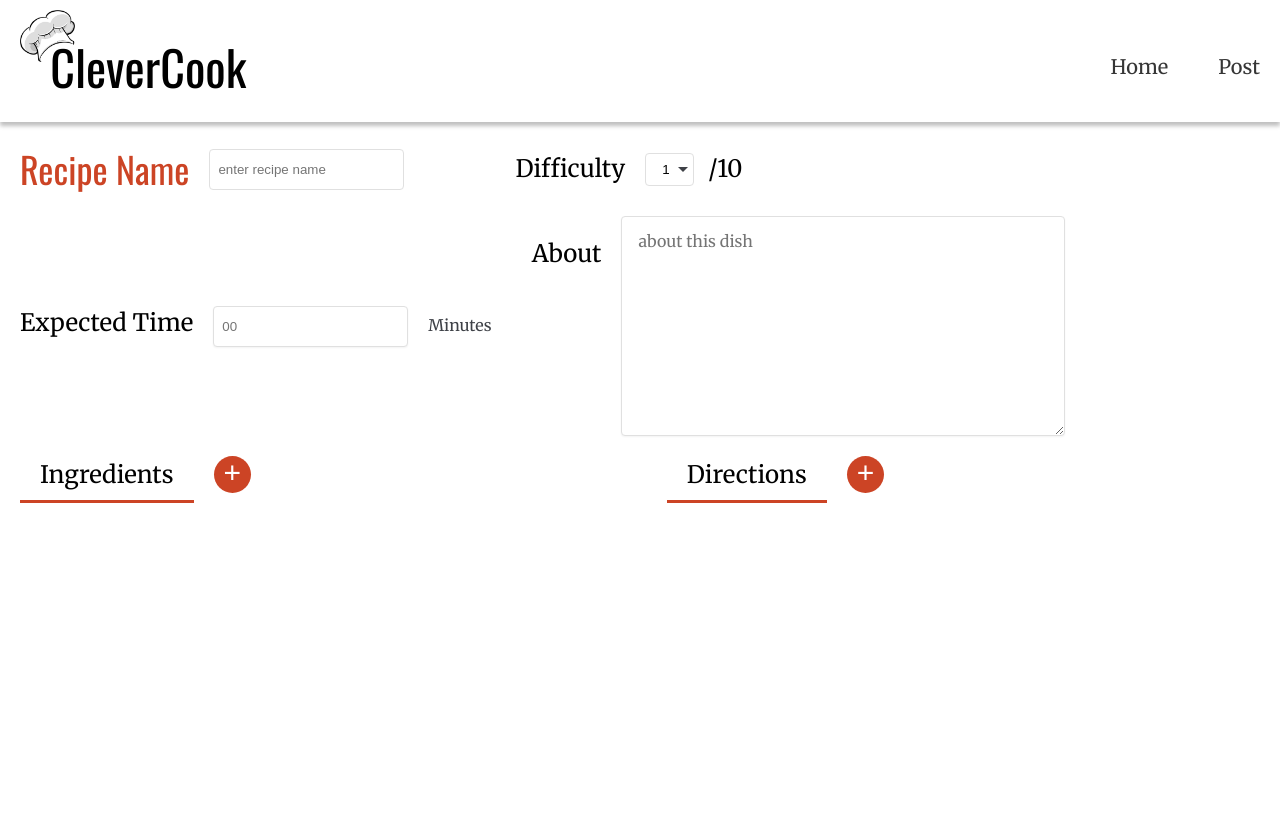
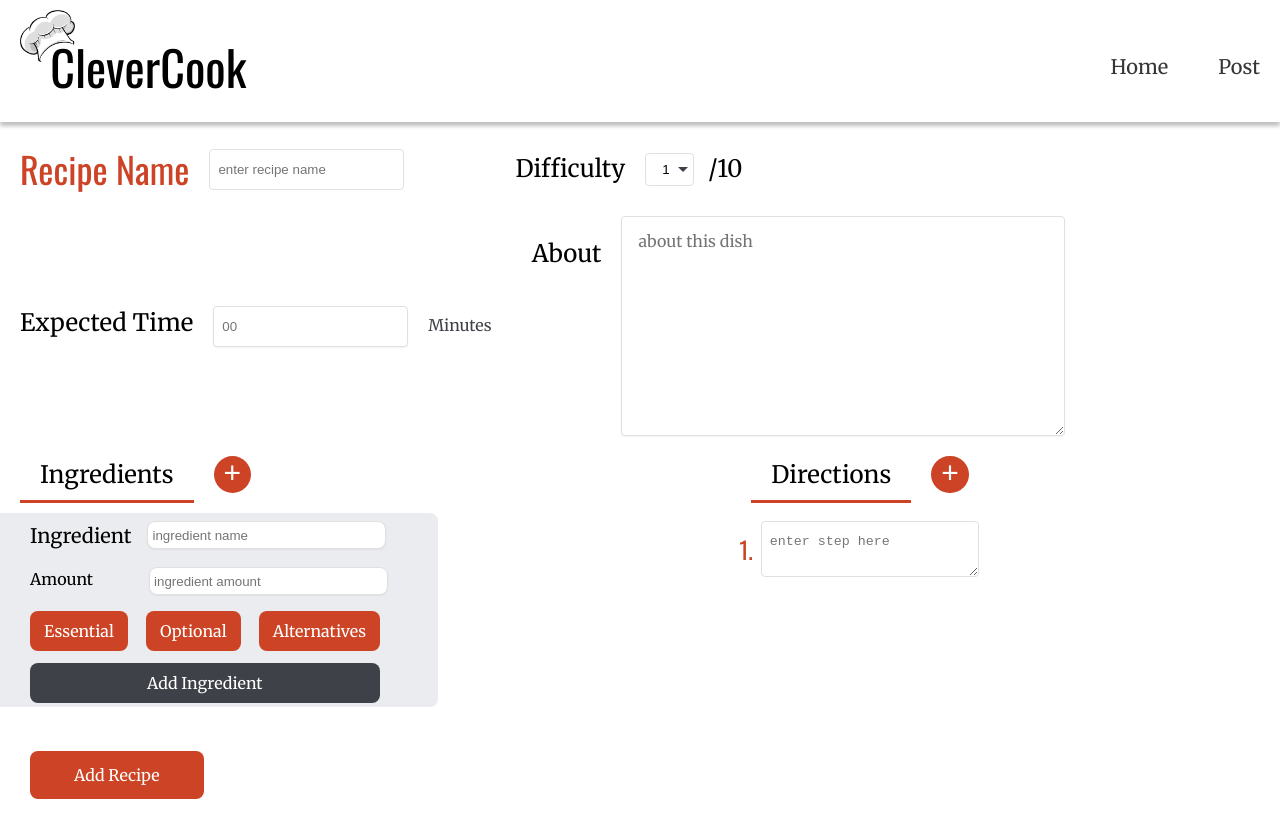
Before and after one commit to ampiaget/HCIProject, a React app in the folder prototype/client/: page /add in a window 1280 px wide. Shown: the top 838 px of the page. Before the commit the page ends 800 px from the top, so only its background shows below. Built offline with nearby package versions, Linux system fonts and the light colour scheme.

Commit message:
implement add ingredient and add instruction for post
users can add ingredients and add instructions to the a recipe

```diff
--- a/prototype/client/src/components/Add/Add.css
+++ b/prototype/client/src/components/Add/Add.css
@@ -229,7 +229,7 @@
     justify-content: center;
     align-items: center;
     padding: 8px 14px;
-    margin-right: 16px;
+    margin-right: 18px;
 
     background: #CC4425;
     border-radius: 8px;
@@ -270,3 +270,130 @@
     color: #FFFFFF;
     border: #000000;
 }
+
+.add-ingredient-alternatives-title{
+    font-family: 'Merriweather';
+    font-style: normal;
+    font-weight: 400;
+    font-size: 20px;
+    line-height: 150%;
+
+    color: #000000;
+}
+
+.add-ingredient-alt-ing{
+    font-family: 'Merriweather';
+    font-style: normal;
+    font-weight: 400;
+    font-size: 16px;
+    line-height: 150%;
+    /* identical to box height, or 24px */
+
+    color: #000000;
+    margin-right: 30px;
+}
+
+.add-ingredient-alt-amo{
+    font-family: 'Merriweather';
+    font-style: normal;
+    font-weight: 400;
+    font-size: 16px;
+    line-height: 150%;
+    /* identical to box height, or 24px */
+
+    color: #000000;
+    margin-right: 50px;
+}
+
+.add-alt-button{
+    display: flex;
+    flex-direction: row;
+    justify-content: center;
+    align-items: center;
+
+    padding: 4px 115px;
+    margin: 4px;
+    margin-left: 0px;
+    background: #3E4147;
+    border-radius: 8px;
+    font-family: 'Merriweather';
+    font-style: normal;
+    font-weight: 400;
+    font-size: 16px;
+    line-height: 150%;
+    color: #FFFFFF;
+    border: none;
+}
+
+.add-ingredient-button{
+    display: flex;
+    flex-direction: row;
+    justify-content: center;
+    align-items: center;
+
+    padding: 8px 117px;
+    margin: 4px;
+    margin-left: 0px;
+
+    background: #3E4147;
+    border-radius: 8px;
+    font-family: 'Merriweather';
+    font-style: normal;
+    font-weight: 400;
+    font-size: 16px;
+    line-height: 150%;
+    color: #FFFFFF;
+    border: none;
+}
+
+.post-recipe-button{
+    display: flex;
+    flex-direction: row;
+    justify-content: center;
+    align-items: center;
+    padding: 12px 44px;
+    border: none;
+    margin: 44px 30px;
+    background: #CC4425;
+    border-radius: 8px;
+
+    font-family: 'Merriweather';
+    font-style: normal;
+    font-weight: 400;
+    font-size: 16px;
+    line-height: 150%;
+
+    color: #FFFFFF;
+}
+
+.post-instruction-card{
+    display: flex;
+    flex-direction: row;
+    align-items: center;
+    padding: 8px;
+    max-width: fit-content;
+
+}
+.post-instruction-index{
+    font-family: 'Oswald';
+    font-style: normal;
+    font-weight: 400;
+    font-size: 24px;
+    line-height: 150%;
+    display: flex;
+    align-items: center;
+
+    color: #CC4425;
+    padding-right: 8px;
+}
+
+.post-instruction {
+    padding: 12px 8px;
+    width: 200px;
+    min-height: 20px; /* Set a minimum height */
+    resize: vertical; /* Allow vertical resizing */
+    background: #FFFFFF;
+    border: 1px solid #E0E0E0;
+    border-radius: 4px;
+    overflow-y: auto; /* Add a vertical scrollbar if needed */
+}
--- a/prototype/client/src/components/Add/Add.js
+++ b/prototype/client/src/components/Add/Add.js
@@ -9,14 +9,14 @@ const Add = () => {
     difficulty: '',
     time: '',
     details: {
-      ingredients: [],
-      instructions: []
+      ingredients: [{ "name": '', "amount": '', "type": '' }],
+      instructions: [""]
     }
   });
 
   const [addedIngredients, setAddedIngredients] = useState([]);
   const [selectedType, setSelectedType] = useState(null);
-  const [showIngredientForm, setShowIngredientForm] = useState(false)
+  const [showIngredientForm, setShowIngredientForm] = useState(true)
 
   const handleChange = (e) => {
     const { name, value } = e.target;
@@ -26,6 +26,7 @@ const Add = () => {
     }));
   };
 
+  // handling adding ingredients and alternative ingredients
   const handleAddIngredient = () => {
     const ingredients = newRecipe.details.ingredients;
 
@@ -47,6 +48,7 @@ const Add = () => {
   const handleAddAltIngredient = (ingredientIndex) => {
     setSelectedType("Alternatives")
     setNewRecipe((prevState) => {
+
       const updatedIngredients = [...prevState.details.ingredients];
       const ingredientToUpdate = updatedIngredients[ingredientIndex];
 
@@ -95,28 +97,14 @@ const Add = () => {
     });
   };
 
-
-  const handleAddInstruction = () => {
-    setNewRecipe(prevState => ({
-      ...prevState,
-      details: {
-        ...prevState.details,
-        instructions: [...prevState.details.instructions, '']
-      }
-    }));
-  };
-
   const handleIngredientChange = (index, e) => {
-    // console.log(index, e.target)
     const { name, value } = e.target;
     const newValue = e.target.type === 'button' ? e.target.value : value;
     if (e.target.type === 'button')
     {
       setSelectedType(newValue);
-
     }
 
-    // console.log(name, newValue, selectedType)
     setNewRecipe(prevState => ({
       ...prevState,
       details: {
@@ -128,6 +116,7 @@ const Add = () => {
 
   const handleSaveIngredient = (index) => {
     const ingredientToAdd = newRecipe.details.ingredients[index];
+
     // Check if the ingredient to be added is not empty
     if (ingredientToAdd.name.trim() !== '' && ingredientToAdd.amount.trim() !== '') {
       setAddedIngredients(prevIngredients => [...prevIngredients, ingredientToAdd]);
@@ -141,8 +130,18 @@ const Add = () => {
         ingredients: prevState.details.ingredients.map((ingredient, i) => i === index ? { name: '', amount: '', type: ''} : ingredient)
       }
     }));
-    console.log(newRecipe.details.ingredients)
-    console.log(addedIngredients)
+    setSelectedType("none")
+  };
+
+  // instructions log
+  const handleAddInstruction = () => {
+    setNewRecipe(prevState => ({
+      ...prevState,
+      details: {
+        ...prevState.details,
+        instructions: [...prevState.details.instructions, '']
+      }
+    }));
   };
 
   const handleInstructionChange = (index, value) => {
@@ -158,6 +157,7 @@ const Add = () => {
   const handleSubmit = async (e) => {
     e.preventDefault();
     try {
+      newRecipe.details.ingredients = addedIngredients;
       const response = await axios.post('http://localhost:5000/recipes', newRecipe);
       console.log('Recipe added successfully:', response.data);
       // Clear the form after successfully adding the recipe
@@ -171,6 +171,8 @@ const Add = () => {
           instructions: []
         }
       });
+      history.push('/');
+
     } catch (error) {
       console.error('Error adding recipe:', error);
     }
@@ -237,29 +239,42 @@ const Add = () => {
                 <button type="button" className={`${selectedType === 'Alternatives' ? 'ingredient-card-option-button-active' : 'ingredient-card-option-button'}`} name="type" value="Alternatives" onClick={() => handleAddAltIngredient(index)}>Alternatives</button>
               </div>
 
-              {ingredient.Alternatives && ingredient.Alternatives.map((alt, altIndex) => (
+              {ingredient.type === 'Alternatives' && ingredient.Alternatives && ingredient.Alternatives.map((alt, altIndex) => (
+
                 <div key={`alt_${altIndex}`}>
+                  {(altIndex === 0) && (
+                  <div >
+                    <span className='add-ingredient-alternatives-title'>Alternatives</span>
+                  </div>)}
+                  <div className='add-ingredient-card-input-row'>
+                    <span className='add-ingredient-alt-ing'>Ingredient</span>
                     <input
                       type="text"
+                      className='add-ingredient-input'
                       name={`alternativeName_${index}_${altIndex}`}
                       value={alt.name}
                       onChange={(e) => handleAltIngredientChange(index, altIndex, 'name', e.target.value)}
                       placeholder='alternative ingredient name'
                     />
+                  </div>
+                  <div className='add-ingredient-card-input-row'>
+                    <span className='add-ingredient-alt-amo'>Amount</span>
                     <input
                       type="text"
+                      className='add-ingredient-input'
                       name={`alternativeAmount_${index}_${altIndex}`}
                       value={alt.amount}
                       onChange={(e) => handleAltIngredientChange(index, altIndex, 'amount', e.target.value)}
                       placeholder='alternative ingredient amount'
                     />
+                  </div>
                   {altIndex === ingredient.Alternatives.length - 1 && ( // Display the button only for the last alternative
-                      <button type='button' onClick={() => handleAddAltIngredient(index)}>Add Alternative</button>
+                      <button type='button' className="add-alt-button" onClick={() => handleAddAltIngredient(index)}>Add Alternative</button>
                   )}
                 </div>
               ))}
 
-              <button type="button" onClick={() => handleSaveIngredient(index)}>Add Ingredient</button>
+              <button type="button" className="add-ingredient-button" onClick={() => handleSaveIngredient(index)}>Add Ingredient</button>
             </div>
           )))}
           {addedIngredients.length > 0 && (
@@ -277,7 +292,10 @@ const Add = () => {
           </div>
 
           {newRecipe.details.instructions.map((instruction, index) => (
-            <input key={index} type="text" value={instruction} onChange={(e) => handleInstructionChange(index, e.target.value)} />
+            <div key={index} className='post-instruction-card'>
+              <span className='post-instruction-index'>{index + 1}.</span>
+              <textarea className='post-instruction' type="text" value={instruction} onChange={(e) => handleInstructionChange(index, e.target.value)} placeholder='enter step here'/>
+            </div>
           ))}
         </div>
 
@@ -286,7 +304,7 @@ const Add = () => {
 
 
 
-      {/* <button type="submit">Add Recipe</button> */}
+      <button className="post-recipe-button" type="submit">Add Recipe</button>
     </form>
   );
 }
--- a/prototype/client/src/components/Home/Home.css
+++ b/prototype/client/src/components/Home/Home.css
@@ -176,7 +176,7 @@
     display: flex;
     flex-direction: column;
     align-items: flex-start;
-    margin-right: auto;
+    margin-right: 30px;
 }
 
 .recipe-card-section{
```
Lines whose indentation alone changed are shown as unchanged.
